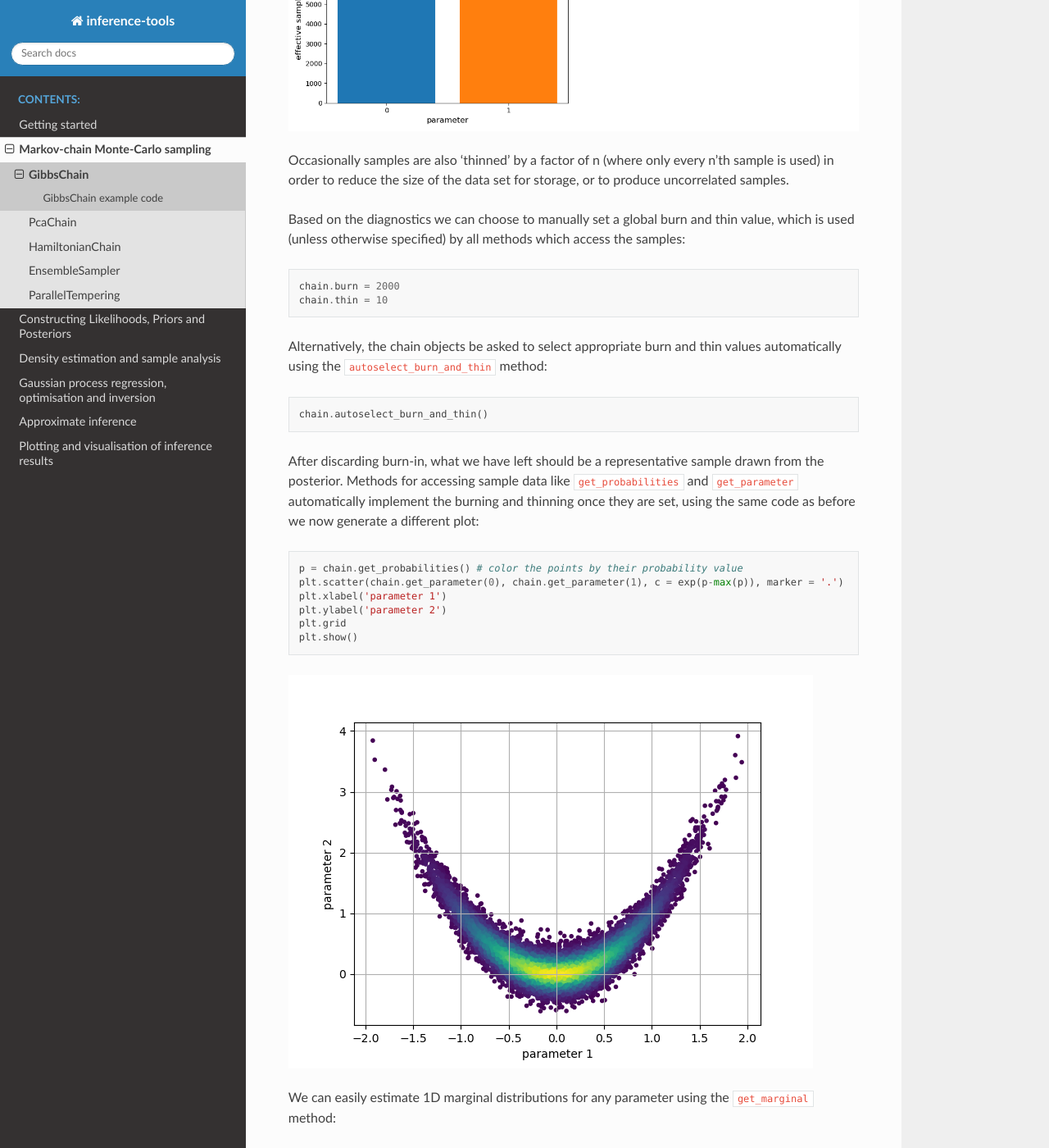
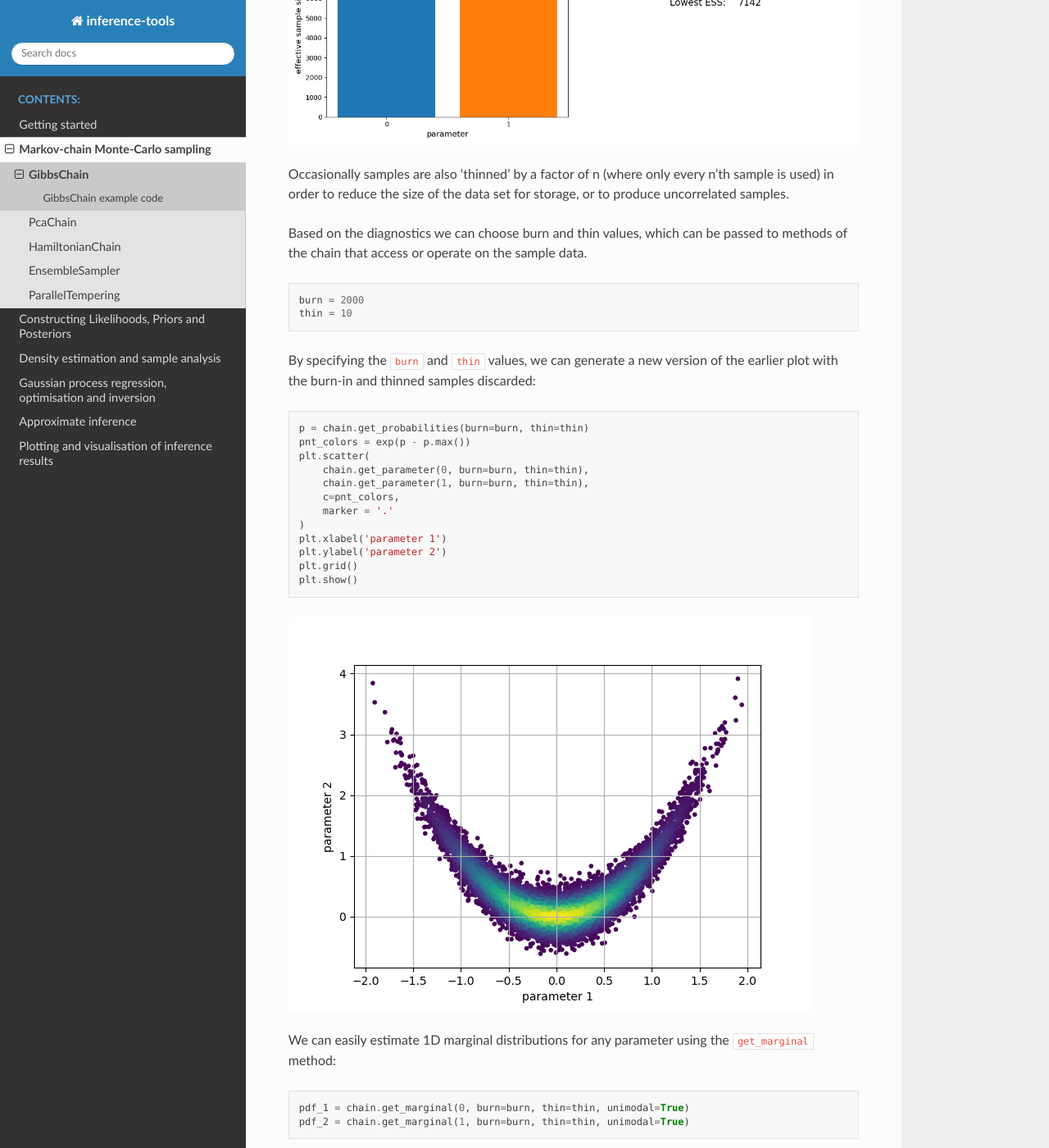
Before and after one commit to C-bowman/inference-tools, a Sphinx documentation site: the page built from docs/source/GibbsChain.rst, in a window 1280 px wide and 1400 px high, scrolled down 2104 px. Shown: the whole window at 82% size. Built offline with Sphinx 7.4.7 and the Read the Docs theme 2.0.0, drawn with Linux system fonts in a browser that asks for light colours; some of the changed text lies outside the part shown.

Commit message:
Updated online docs code examples to match current codebase

```diff
--- a/docs/source/GibbsChain.rst
+++ b/docs/source/GibbsChain.rst
@@ -17,16 +17,16 @@
    import matplotlib.pyplot as plt
 
    def rosenbrock(t):
-      X, Y = t
-      X2 = X**2
-      return -X2 - 15.*(Y - X2)**2 - 0.5*(X2 + Y**2)/3.
+       X, Y = t
+       X2 = X**2
+       return -X2 - 15.*(Y - X2)**2 - 0.5*(X2 + Y**2) / 3.
 
 Create the chain object:
 
 .. code-block:: python
 
    from inference.mcmc import GibbsChain
-   chain = GibbsChain(posterior = rosenbrock, start = [2.,-4.])
+   chain = GibbsChain(posterior = rosenbrock, start = [2., -4.])
 
 Advance the chain 150k steps to generate a sample from the posterior:
 
@@ -41,7 +41,8 @@
 .. code-block:: python
 
    p = chain.get_probabilities() # color the points by their probability value
-   plt.scatter(chain.get_parameter(0), chain.get_parameter(1), c = exp(p-max(p)), marker = '.')
+   pnt_colors = exp(p - p.max())
+   plt.scatter(chain.get_parameter(0), chain.get_parameter(1), c=pnt_colors, marker='.')
    plt.xlabel('parameter 1')
    plt.ylabel('parameter 2')
    plt.grid()
@@ -66,37 +67,31 @@
 n'th sample is used) in order to reduce the size of the data set for
 storage, or to produce uncorrelated samples.
 
-Based on the diagnostics we can choose to manually set a global burn and
-thin value, which is used (unless otherwise specified) by all methods which
-access the samples:
+Based on the diagnostics we can choose burn and thin values, which can be passed
+to methods of the chain that access or operate on the sample data.
 
 .. code-block:: python
 
-   chain.burn = 2000
-   chain.thin = 10
+   burn = 2000
+   thin = 10
 
-Alternatively, the chain objects be asked to select appropriate
-burn and thin values automatically using the ``autoselect_burn_and_thin``
-method:
+
+By specifying the ``burn`` and ``thin`` values, we can generate a new version of
+the earlier plot with the burn-in and thinned samples discarded:
 
 .. code-block:: python
 
-   chain.autoselect_burn_and_thin()
-
-
-After discarding burn-in, what we have left should be a representative
-sample drawn from the posterior. Methods for accessing sample data like
-``get_probabilities`` and ``get_parameter`` automatically implement
-the burning and thinning once they are set, using the same code as before
-we now generate a different plot:
-
-.. code-block:: python
-
-   p = chain.get_probabilities() # color the points by their probability value
-   plt.scatter(chain.get_parameter(0), chain.get_parameter(1), c = exp(p-max(p)), marker = '.')
+   p = chain.get_probabilities(burn=burn, thin=thin)
+   pnt_colors = exp(p - p.max())
+   plt.scatter(
+       chain.get_parameter(0, burn=burn, thin=thin),
+       chain.get_parameter(1, burn=burn, thin=thin),
+       c=pnt_colors,
+       marker = '.'
+   )
    plt.xlabel('parameter 1')
    plt.ylabel('parameter 2')
-   plt.grid
+   plt.grid()
    plt.show()
 
 .. image:: ./images/GibbsChain_images/burned_scatter.png
@@ -106,18 +101,18 @@
 
 .. code-block:: python
 
-   pdf_1 = chain.get_marginal(0, unimodal = True)
-   pdf_2 = chain.get_marginal(1, unimodal = True)
+   pdf_1 = chain.get_marginal(0, burn=burn, thin=thin, unimodal=True)
+   pdf_2 = chain.get_marginal(1, burn=burn, thin=thin, unimodal=True)
 
 ``get_marginal`` returns a density estimator object, which can be called
 as a function to return the value of the pdf at any point:
 
 .. code-block:: python
 
-   ax = linspace(-3, 4, 500) # axis on which to evaluate the marginal PDFs
+   axis = linspace(-3, 4, 500) # axis on which to evaluate the marginal PDFs
    # plot the marginal distributions
-   plt.plot( ax, pdf_1(ax), label = 'param #1 marginal', lw = 2)
-   plt.plot( ax, pdf_2(ax), label = 'param #2 marginal', lw = 2)
+   plt.plot(axis, pdf_1(axis), label='param #1 marginal', lw=2)
+   plt.plot(axis, pdf_2(axis), label='param #2 marginal', lw=2)
    plt.xlabel('parameter value')
    plt.ylabel('probability density')
    plt.legend()
```
Also changed, not shown: docs/source/HamiltonianChain.rst (+18 -14 lines), docs/source/ParallelTempering.rst (+7 -4 lines), docs/source/getting_started.rst (+8 -4 lines).
